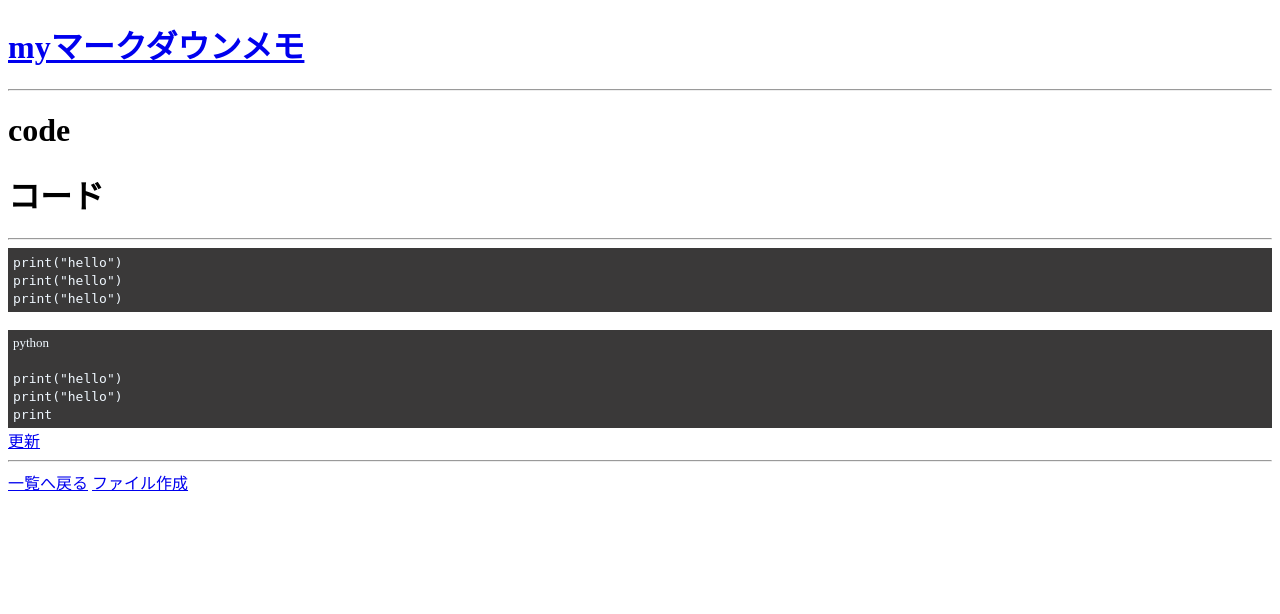
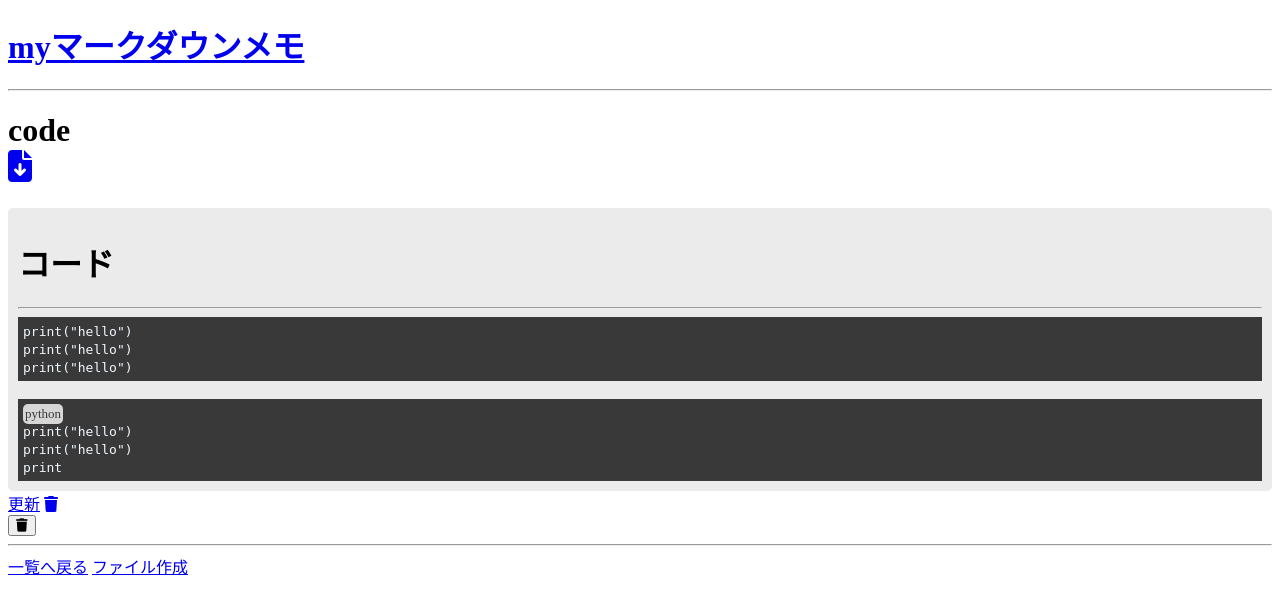
Before and after one commit to z-fujimori/-newcomer-my-md-app-, a Django app: page /files/17 in a window 1280 px wide. Shown: the top 614 px of the page. Run offline with Django 4.2, Linux system fonts and the light colour scheme; data comes from the database, SQL or seed files in the repository; both versions use the stored data as it was after the commit.

Commit message:
PDF化で引数エラー

````diff
--- a/config/settings.py
+++ b/config/settings.py
@@ -107,7 +107,7 @@ AUTH_PASSWORD_VALIDATORS = [
 
 LANGUAGE_CODE = 'en-us'
 
-TIME_ZONE = 'UTC'
+TIME_ZONE = 'Asia/Tokyo'
 
 USE_I18N = True
 
@@ -117,7 +117,7 @@ USE_TZ = True
 # Static files (CSS, JavaScript, Images)
 # https://docs.djangoproject.com/en/4.2/howto/static-files/
 
-STATIC_URL = 'static/'
+STATIC_URL = '/static/'
 
 # Default primary key field type
 # https://docs.djangoproject.com/en/4.2/ref/settings/#default-auto-field
--- a/mdapp/converter.py
+++ b/mdapp/converter.py
@@ -25,11 +25,11 @@ def analyser(return_text, lines, index):
         return_line, index = ul_li("<ul>", lines, index)
     elif line_split[0] == "```":
         if not len(line_split) == 1:
-            text = f"<per class='code_block'><span class='code_block_title'>{line[4:]}<br></span><code>"
+            text = f"<div class='code_block'><div class='code_block_title'>{line[4:]}</div><br><per><code>"
         else:
-            text = f"<per class='code_block'><code>"
+            text = f"<div class='code_block'><per><code>"
         return_line, index = code_block(text, lines, index+1)
-        return_line += "</per></code>"
+        return_line += "</code></per></div>"
     else:
         return_line = nomal_row(line)
     return_text += return_line
--- a/mdapp/static/mdapp/css/index.css
+++ b/mdapp/static/mdapp/css/index.css
@@ -6,11 +6,8 @@
     height: 400px;
 }
 
-.code_block {
-    background-color: rgb(58, 57, 57);
-    color: aliceblue;
-    padding: 5px;
+.html-fild {
+    background-color: rgb(235, 235, 235);
+    padding: 10px;
+    border-radius: 5px;
 }
-.code_block_title {
-    font-size: small;
-}
--- /dev/null
+++ b/mdapp/static/mdapp/css/mdfile.css
@@ -0,0 +1,14 @@
+.code_block {
+    background-color: rgb(58, 57, 57);
+    color: aliceblue;
+    padding: 5px;
+    position: relative;
+}
+.code_block_title {
+    font-size: small;
+    color: rgb(58, 57, 57);
+    background-color: rgb(214, 214, 214);
+    border-radius: 5px;
+    padding: 2px;
+    position: absolute;
+}
--- a/mdapp/templates/base.html
+++ b/mdapp/templates/base.html
@@ -5,6 +5,7 @@
     <meta charset="UTF-8">
     <meta name="viewport" content="width=device-width, initial-scale=1.0">
     <title>Document</title>
+    <link rel="stylesheet" href="https://cdnjs.cloudflare.com/ajax/libs/font-awesome/6.7.2/css/all.min.css">
     {% block extra_css %}{% endblock %}
 </head>
 <body>
--- a/mdapp/templates/mdapp/detail.html
+++ b/mdapp/templates/mdapp/detail.html
@@ -1,20 +1,29 @@
 {% extends "base.html" %}
-{% load static %}
+<!-- {% load static %} -->
 
 {% block extra_css %}
     <link rel="stylesheet" href="{% static 'mdapp/css/index.css' %}" >
+    <link rel="stylesheet" href="{% static 'mdapp/css/mdfile.css' %}" >
 {% endblock %}
 
 {% block content %}
 
     <h1>
         <div>{{ object.title }}</div>
+        <a href="/files/{{object.id}}/pdf"><i class="fa-solid fa-file-arrow-down"></i></a>
     </h1>
 
-    <div>
+    <div class="html-fild">
         <div>{{ object.html_text|safe }}</div>
     </div>
 
     <a href="/files/{{object.id}}/update">更新</a>
+    <a href="/files/{{object.id}}/delete"><i class="fa-solid fa-trash"></i></a>
+    <form action="/files/{{object.id}}/delete" method="post">
+        {% csrf_token %}
+        <button type="submit">
+            <i class="fa-solid fa-trash"></i>
+        </button>
+    </form>
 
 {% endblock %}
--- a/mdapp/templates/mdapp/index.html
+++ b/mdapp/templates/mdapp/index.html
@@ -15,6 +15,12 @@
             <a href="/files/{{item.id}}">{{ item.title }}</a>
             <!-- <div> {{ item.base_text }} </div>
             <div> {{ item.html_text }} </div> -->
+            <form action="/files/{{item.id}}/delete" method="post">
+                {% csrf_token %}
+                <button type="submit">
+                    <i class="fa-solid fa-trash"></i>
+                </button>
+            </form>
         </div>
         {% endfor %}
     {% endif %}
--- a/mdapp/urls.py
+++ b/mdapp/urls.py
@@ -6,8 +6,9 @@ app_name = 'mdapp'
 urlpatterns = [
     # path('', views.index, name='index'),
     path('', views.List.as_view(), name='index'),
+    path('create/', views.CreateFile.as_view(), name='create'),
     path('files/<int:pk>', views.Detail.as_view(), name='ditail'),
     path('files/<int:pk>/update', views.UpdateFile.as_view(), name='update'),
-    path('create/', views.CreateFile.as_view(), name='create'),
-    # path('create/<int:pk>', views.CreateFile.as_view(), name='update')
+    path('files/<int:pk>/delete', views.Delet.as_view(), name='delete'),
+    path('files/<int:pk>/pdf', views.get_pdf_bytedeta, name='pdf')
 ]
--- a/mdapp/views.py
+++ b/mdapp/views.py
@@ -2,8 +2,9 @@ from django.shortcuts import render
 from django.views.generic import View, ListView, CreateView, DetailView, UpdateView, DeleteView
 from mdapp.models import Mdfile
 from django.urls import reverse, reverse_lazy
+from django.http import HttpResponseRedirect, HttpResponse
 from .forms import CreateMdfileForm
-from . import converter
+from . import converter, pdf_gerater
 
 
 def index(request):
@@ -35,7 +36,7 @@ class UpdateFile(UpdateView):
     model = Mdfile
     form_class = CreateMdfileForm
     template_name = "mdapp/create.html"
-    success_url = reverse_lazy('mdapp:index')
+    # success_url = reverse_lazy('mdapp:index')
     def form_valid(self, form):
         self.object = form.save()  # 明示的にobjectを更新
         isinstance = form.instance
@@ -43,3 +44,26 @@ class UpdateFile(UpdateView):
         return super().form_valid(form)
     def get_success_url(self):
         return reverse('mdapp:ditail', kwargs={'pk': self.object.id})
+
+class Delet(DeleteView):
+    model = Mdfile
+    template_name = "mdapp/detail.html"  # Getの際は詳細へ
+    success_url = reverse_lazy('mdapp:index')
+    def get_success_url(self):
+        return reverse_lazy('mdapp:index')
+    def get(self, request, *args, **kwargs):
+        id = self.kwargs.get('pk')
+        referrer_url = self.request.META.get('HTTP_REFERER')
+        if referrer_url:
+            return HttpResponseRedirect(referrer_url)  # リクエストしてきたページ
+        return HttpResponseRedirect(reverse_lazy('mdapp:ditail', kwargs={'pk': id}))  # 分からなければ詳細
+
+def get_pdf_bytedeta(request, pk):
+    pdf_bytes = pdf_gerater.generater("<h1>おなしゃす</h1>")
+    response = HttpResponse(pdf_bytes, content_type='application/pdf')
+    # Content-Disposition ヘッダーを設定して、ダウンロード時のファイル名を指定
+    # 'inline' にするとブラウザで直接開かれ、'attachment' にするとダウンロードダイアログが表示される
+    # response['Content-Disposition'] = 'inline; filename="generated_report.pdf"'
+    # ダウンロードさせる場合
+    response['Content-Disposition'] = 'attachment; filename="generated_report.pdf"'
+    return response
````
Also changed, not shown: mdapp/pdf_gerater.py (added, +38 -0 lines), db.sqlite3, 1 other file.
